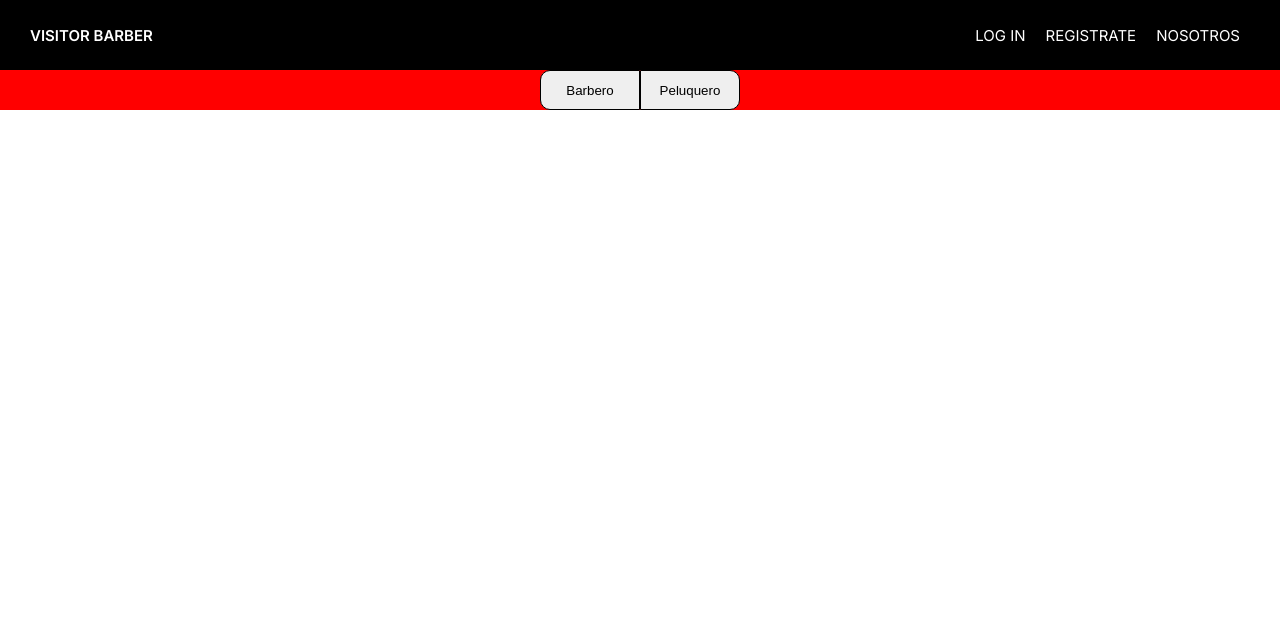
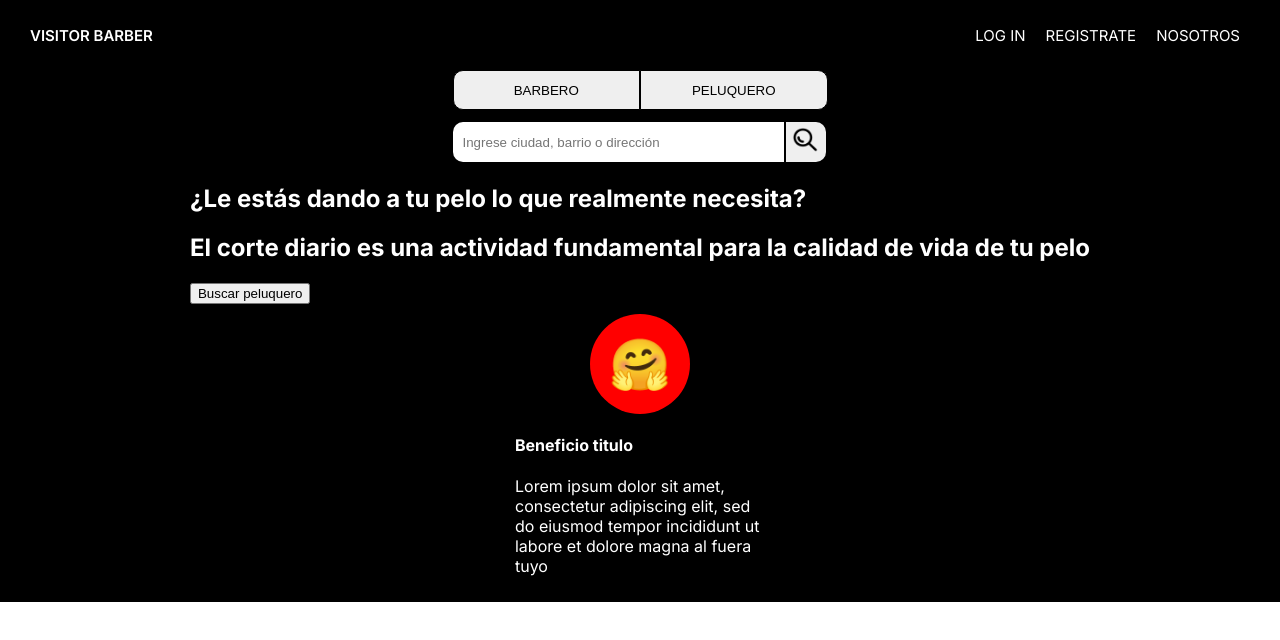
Before and after one commit to perassijulian/VisitorBarber, a React (Create React App) app: page / in a window 1280 px wide. Shown: the top 640 px of the page. Built offline with nearby package versions, Linux system fonts and the light colour scheme.

Commit message:
add barber/haridresser selector

```diff
--- a/src/components/Landing.js
+++ b/src/components/Landing.js
@@ -1,4 +1,5 @@
 import React, { useState } from 'react';
+import lupa from '../pictures/lupa.png'
 import '../styles/Landing.scss';
 
 const Landing = () => {
@@ -19,10 +20,37 @@ const Landing = () => {
 
   return (
       <div className='landing'>
-        <div className='button--toggle'>
-            <button className={barberoClassName} onClick={handleBarberoClick} >Barbero</button>
-            <button className={peluqueroClassName} onClick={handlePeluqueroClick}>Peluquero</button>
-        </div>
+        <section>
+            <div className='button--toggle'>
+                <button className={barberoClassName} onClick={handleBarberoClick} >BARBERO</button>
+                <button className={peluqueroClassName} onClick={handlePeluqueroClick}>PELUQUERO</button>
+            </div>
+            <div className='input--search'>
+                <input
+                    type="text"
+                    placeholder='Ingrese ciudad, barrio o dirección'
+                ></input>
+                <button
+
+                ><img src={lupa} alt="search button"/></button>
+            </div>
+        </section>
+        <section>
+            <h1>¿Le estás dando a tu pelo lo que realmente necesita?</h1>
+            <h2>El corte diario es una actividad fundamental para la calidad de vida de tu pelo</h2>
+            <button>Buscar peluquero</button>
+            <div className='container--pros'>
+                <div className='container--pros--item'>
+                    <div className='container--pros--item--cercle'>
+                        <p>🤗</p>
+                    </div>
+                    <div className='container--pros--item--text'>
+                        <h4>Beneficio titulo</h4>
+                        <p>Lorem ipsum dolor sit amet, consectetur adipiscing elit, sed do eiusmod tempor incididunt ut labore et dolore magna al fuera tuyo</p>
+                    </div>
+                </div>
+            </div>
+        </section>
       </div>);
 };
 
--- a/src/styles/Landing.scss
+++ b/src/styles/Landing.scss
@@ -1,9 +1,11 @@
 @import './Variables.scss';
+
+
 
 
 .landing{
     margin: 0%;
-    background-color: red;
+    background-color: black;
     color: white;
     display: flex;
     flex-direction: column;
@@ -12,13 +14,15 @@
 
 .button--toggle{
     display: flex;
+    width: 375px;
 
     &--barbero{
         border-radius: 10px 0 0 10px;
 
         &--active{
-            background-color: blue;
+            background-color: rgb(83, 83, 83);
             border-radius: 10px 0 0 10px;
+            color: white;
         }
     }
 
@@ -26,8 +30,9 @@
         border-radius: 0 10px 10px 0;
 
         &--active{
-            background-color: blue;
+            background-color: rgb(83, 83, 83);
             border-radius: 0 10px 10px 0;
+            color: white;
 
         }
     }
@@ -36,8 +41,63 @@
         height: 40px;
         width: 100px;
         border: 1px solid black;
+        width: 100%;
         &:hover{
             opacity: 0.7;
         }
     }
 }
+
+.input--search{
+    margin-top: 10px;
+    width: 375px;
+    display: flex;
+    align-items: center;
+
+    input{
+        height: 20px;
+        padding: 10px;
+        width: 85%;
+        border-radius: 10px 0 0 10px;
+        border: none;
+
+    }
+
+    button{
+        height: 40px;
+        width: 40px;
+        margin: 2px;
+        @include button-behavior;
+        border-radius: 0 10px 10px 0;
+        border: none;
+    }
+
+    img{
+        width: 100%;
+    }
+}
+
+.container--pros{
+    &--item{
+        padding: 10px;
+        display: flex;
+        flex-direction: column;
+        align-items: center ;
+        &--cercle{
+            display: flex;
+            justify-content: center;
+            align-items: center;
+            background-color: red;
+            width: 100px;
+            height: 100px;
+            border-radius: 50%;
+
+            p{
+                font-size: 50px;
+            }
+        }
+        &--text{
+            width: 250px;
+        }
+    }
+}
```
Also changed, not shown: src/pictures/lupa.png (added).
